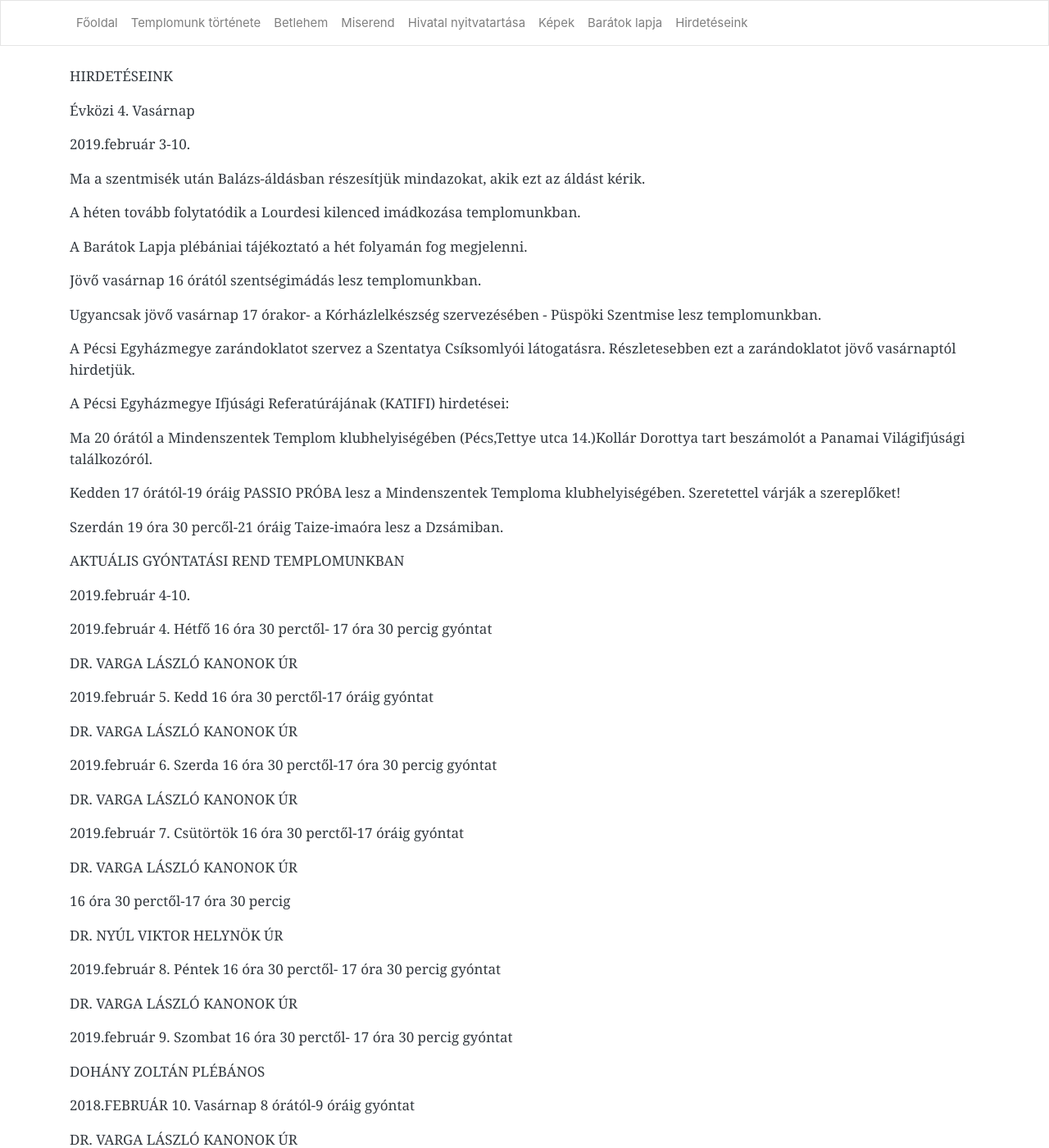
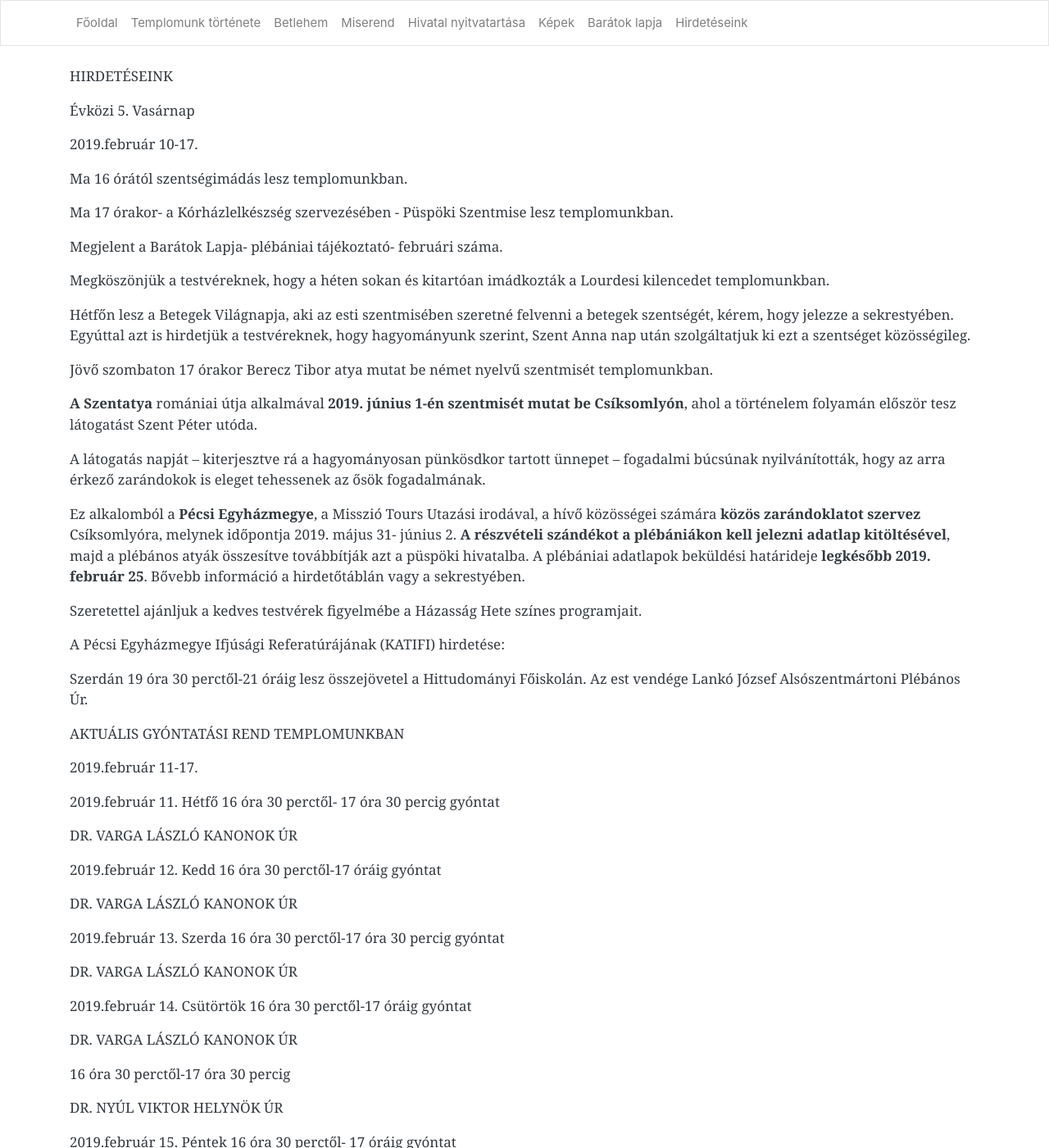
Before and after one commit to pecsi-ferences/pecsi-ferences.github.io, a Jekyll site: the page built from hirdeteseink.md, in a window 1280 px wide and 1400 px high. Shown: the whole window at 82% size. Built offline with Jekyll 4.4.1, drawn with Linux system fonts in a browser that asks for light colours; nearby versions of some CDN libraries; some of the changed text lies outside the part shown.

Commit message:
Update from Forestry.io Zoltán Dohány updated hirdeteseink.md

```diff
--- a/hirdeteseink.md
+++ b/hirdeteseink.md
@@ -3,6 +3,76 @@ layout: default
 title: Hirdetéseink
 
 ---
+HIRDETÉSEINK
+
+Évközi 5. Vasárnap
+
+2019\.február 10-17.
+
+Ma 16 órától szentségimádás lesz templomunkban.
+
+Ma 17 órakor- a Kórházlelkészség szervezésében - Püspöki Szentmise lesz templomunkban.
+
+Megjelent a Barátok Lapja- plébániai tájékoztató- februári száma.
+
+Megköszönjük a testvéreknek, hogy a héten sokan és kitartóan imádkozták a Lourdesi kilencedet templomunkban.
+
+Hétfőn lesz a Betegek Világnapja, aki az esti szentmisében szeretné felvenni a betegek szentségét, kérem, hogy jelezze a sekrestyében. Egyúttal azt is hirdetjük a testvéreknek, hogy hagyományunk szerint, Szent Anna nap után szolgáltatjuk ki ezt a szentséget közösségileg.
+
+Jövő szombaton 17 órakor Berecz Tibor atya mutat be német nyelvű szentmisét templomunkban.
+
+**A Szentatya** romániai útja alkalmával **2019. június 1-én szentmisét mutat be Csíksomlyón**, ahol a történelem folyamán először tesz látogatást Szent Péter utóda.
+
+A látogatás napját – kiterjesztve rá a hagyományosan pünkösdkor tartott ünnepet – fogadalmi búcsúnak nyilvánították, hogy az arra érkező zarándokok is eleget tehessenek az ősök fogadalmának.
+
+Ez alkalomból a **Pécsi Egyházmegye**, a Misszió Tours Utazási irodával, a hívő közösségei számára **közös zarándoklatot szervez** Csíksomlyóra, melynek időpontja 2019. május 31- június 2. **A részvételi szándékot a plébániákon kell jelezni adatlap kitöltésével**, majd a plébános atyák összesítve továbbítják azt a püspöki hivatalba. A plébániai adatlapok beküldési határideje **legkésőbb 2019. február 25**. Bővebb információ a hirdetőtáblán vagy a sekrestyében.
+
+Szeretettel ajánljuk a kedves testvérek figyelmébe a Házasság Hete színes programjait.
+
+A Pécsi Egyházmegye Ifjúsági Referatúrájának (KATIFI) hirdetése:
+
+Szerdán 19 óra 30 perctől-21 óráig lesz összejövetel a Hittudományi Főiskolán. Az est vendége Lankó József Alsószentmártoni Plébános Úr.
+
+AKTUÁLIS GYÓNTATÁSI REND TEMPLOMUNKBAN
+
+2019\.február 11-17.
+
+2019\.február 11. Hétfő 16 óra 30 perctől- 17 óra 30 percig gyóntat
+
+DR. VARGA LÁSZLÓ KANONOK ÚR
+
+2019\.február 12. Kedd 16 óra 30 perctől-17 óráig gyóntat
+
+DR. VARGA LÁSZLÓ KANONOK ÚR
+
+2019\.február 13. Szerda 16 óra 30 perctől-17 óra 30 percig gyóntat
+
+DR. VARGA LÁSZLÓ KANONOK ÚR
+
+2019\.február 14. Csütörtök 16 óra 30 perctől-17 óráig gyóntat
+
+DR. VARGA LÁSZLÓ KANONOK ÚR
+
+16 óra 30 perctől-17 óra 30 percig
+
+DR. NYÚL VIKTOR HELYNÖK ÚR
+
+2019\.február 15. Péntek 16 óra 30 perctől- 17 óráig gyóntat
+
+DR. VARGA LÁSZLÓ KANONOK ÚR
+
+2019\.február 16. Szombat 16 óra 30 perctől- 17 óra 30 percig gyóntat
+
+DR. VARGA LÁSZLÓ KANONOK ÚR
+
+2018\.FEBRUÁR 17. Vasárnap 7 óra 30 perctől- 8 óráig
+
+DR. VARGA LÁSZLÓ KANONOK ÚR
+
+17 órától-18 óráig gyóntat
+
+DR. VARGA LÁSZLÓ KANONOK ÚR
+
 HIRDETÉSEINK
 
 Évközi 4. Vasárnap
```
